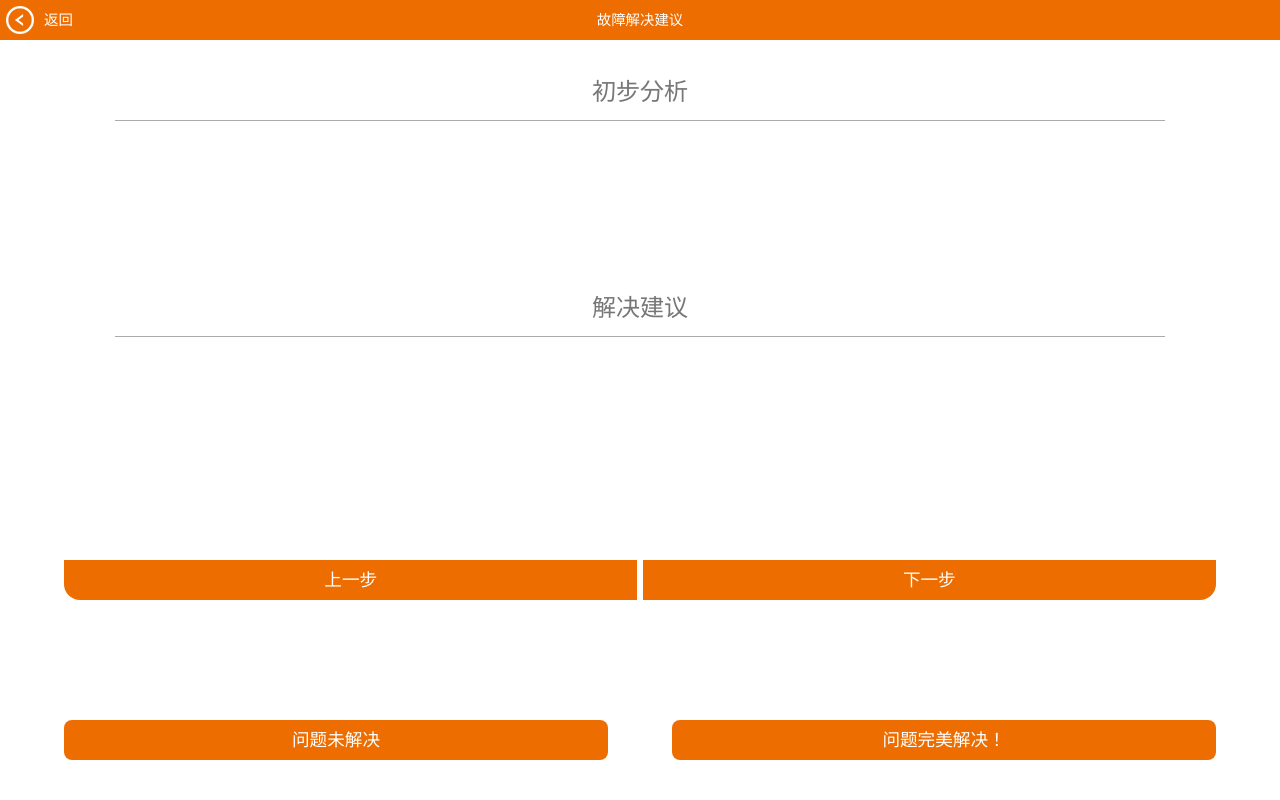
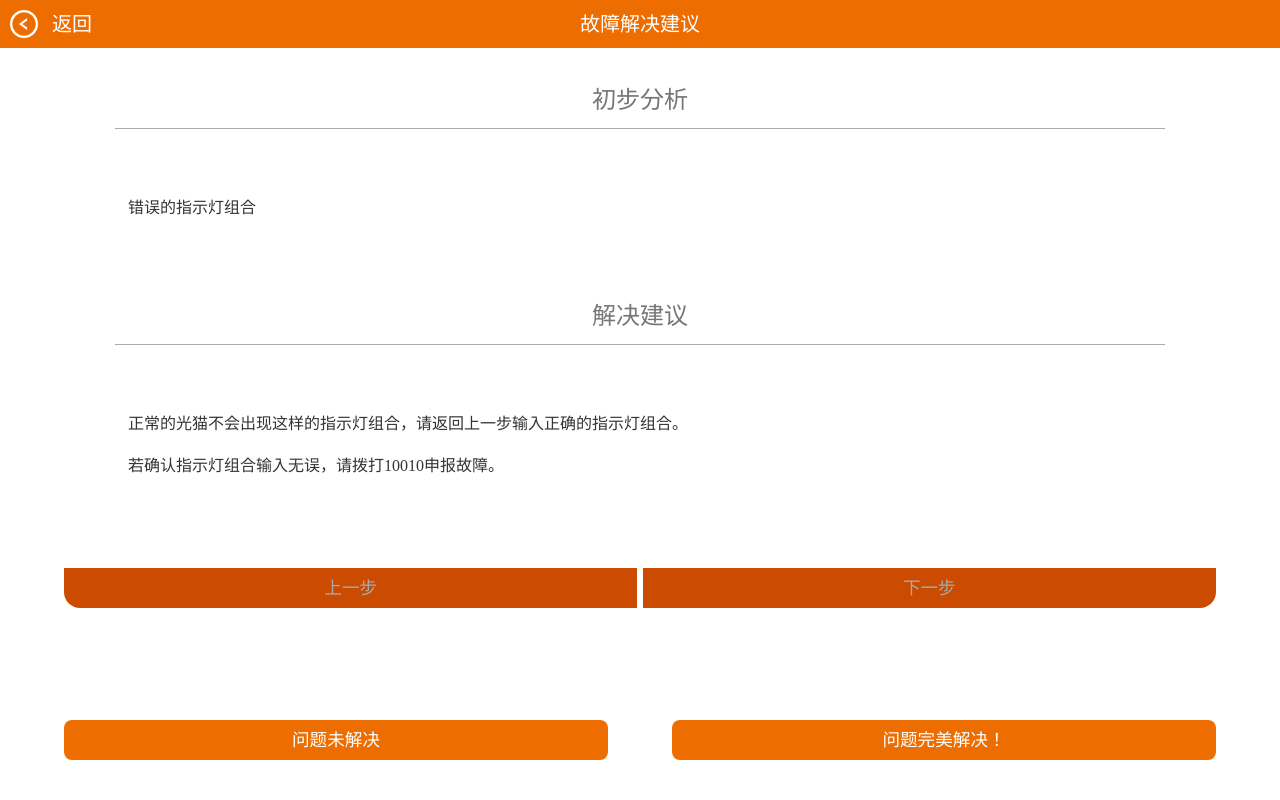
Before and after one commit to chazikaifa/troubleshooting, a PHP site: page /result.php in a window 1280 px wide. Run offline with PHP 8.4, Linux system fonts and the light colour scheme.

Commit message:
修改布局，完善结果页面逻辑

```diff
--- a/result.php
+++ b/result.php
@@ -59,9 +59,9 @@
 
 							$("#prev").click(function(){
 								var index = parseInt($("#solution").attr("index"));
-								console.log(index);
+								//console.log(index);
 								if(index <= 0){
-									console.log("index too small!");
+									//console.log("index too small!");
 								}else{
 									$("#solution").attr("index",index-1);
 									$("#solution").html(solution[index-1]);
@@ -91,7 +91,7 @@
 								var index = parseInt($("#solution").attr("index"));
 								console.log(index);
 								if(index >= solution.length-1){
-									console.log("index too large!");
+									//console.log("index too large!");
 								}else{
 									$("#solution").attr("index",index+1);
 									$("#solution").html(solution[index+1]);
@@ -120,11 +120,32 @@
 						}
 					}
 					if(flag){
-						console.log("没有对应的组合类型");
+						//没有对应的组合类型
+						$("#reason").html("错误的指示灯组合");
+						$("#solution").html("正常的光猫不会出现这样的指示灯组合，请返回上一步输入正确的指示灯组合。<br\/><br\/>若确认指示灯组合输入无误，请拨打10010申报故障。");
+						$("#next").attr("class","button pressed");
+						$("#next").unbind("touchstart");
+						$("#next").unbind("touchend");
+						$("#next").unbind("touchcancel");
+						$("#prev").attr("class","button pressed");
+						$("#prev").unbind("touchstart");
+						$("#prev").unbind("touchend");
+						$("#prev").unbind("touchcancel");
 					}
 				}else{
-					console.log("无法获取故障列表");
-					//光猫故障情况获取失败
+					//无法获取故障列表
+					$("#reason").html("服务器错误，请稍后重试！");
+					$("#next").attr("class","button pressed");
+					$("#next").unbind("touchstart");
+					$("#next").unbind("touchend");
+					$("#next").unbind("touchcancel");
+					$("#prev").attr("class","button pressed");
+					$("#prev").unbind("touchstart");
+					$("#prev").unbind("touchend");
+					$("#prev").unbind("touchcancel");
+
+					$("#no_solve").css("display","none");
+					$("solve").css("display","none");
 				}
 			});
 		});
@@ -141,35 +162,35 @@
 		}
 		#back
 		{
-			width: 100vw;
-			height: 5vh;
+			width: 10vw;
+			height: 6vh;
 			position: absolute;
 		}
 		#back > img
 		{
 			width: 4vh;
 			height: 4vh;
-			padding: 0.5vh;
+			padding: 1vh;
 		}
 		#back_text
 		{
-			font-size: 1.8vh;
+			font-size: 2.5vh;
 			width: 20vw;
-			height: 5vh;
+			height: 6vh;
 			color: white;
-			line-height: 5vh;
+			line-height: 6vh;
 			position: absolute;
-			left: 5.5vh;
+			left: 6.5vh;
 		}
 		.title
 		{
-			font-size: 1.8vh;
+			font-size: 2.5vh;
 			text-align: center;
 			width: 100vw;
-			height: 5vh;
+			height: 6vh;
 			background: #ED6D00;
 			color: white;
-			line-height: 5vh;
+			line-height: 6vh;
 		}
 		.container{
 			width: 90vw;
```
Also changed, not shown: index.php (+9 -9 lines), light.php (+12 -12 lines).
